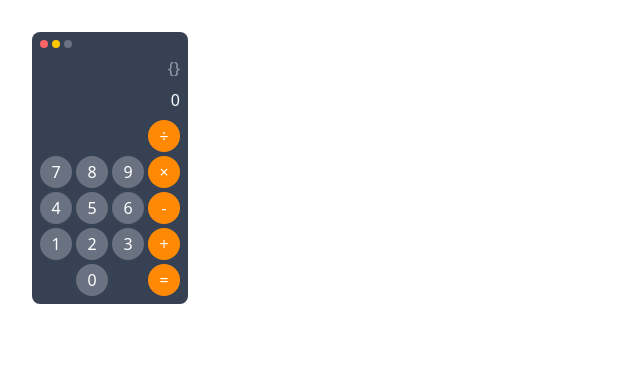
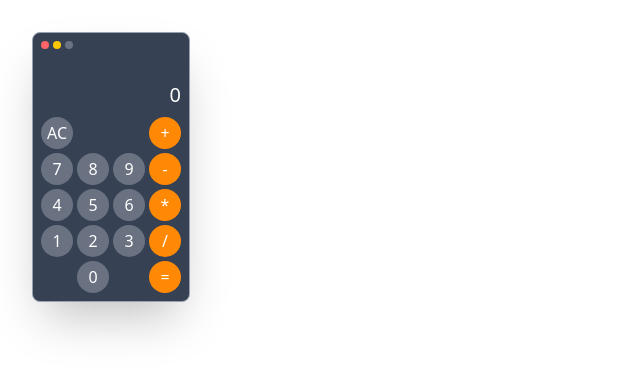
Before and after one commit to kamilszczepanik/calculator, a React (Vite) app: page / in a window 1280 px wide. Shown: the top 374 px of the page, without its empty margins (0-640 px from the left). Built offline with nearby package versions, Linux system fonts and the light colour scheme.

Commit message:
refactor: improve code quality, create components

```diff
--- a/src/App.tsx
+++ b/src/App.tsx
@@ -1,121 +1,92 @@
 import { useState } from "react";
 import "./App.css";
-import { Button } from "./components/ui/button";
-import { WindowActions } from "./WindowActions";
+import { WindowControlButtons } from "./components/WindowControlButtons";
 import { Yallist } from "yallist";
+import { DigitButtons } from "./components/DigitButtons";
+import { OperationButtons } from "./components/OperationButtons";
+import { OPERATIONS } from "./helpers/constants";
+import { Operator } from "./helpers/types";
 
 function App() {
   const [calculations, setCalculations] = useState<string>("0");
+  const [previousCalculations, setPreviousCalculations] = useState<string>("");
 
-  const handleOnClick = (item: string) => {
+  const isOperator = (item: string) =>
+    OPERATIONS.some((action) => action.operator === item);
+
+  const handleDigitClick = (item: string) => {
     if (calculations === "0") {
       if (item !== "0") setCalculations(item);
     } else {
-      setCalculations(calculations.concat(item));
+      if (previousCalculations && calculations && !isOperator(item)) {
+        setCalculations(item);
+      } else {
+        setCalculations(calculations.concat(item));
+      }
+      setPreviousCalculations("");
     }
   };
+
+  const handleOperationClick = () => {
+
+  }
 
   const handleCalculate = () => {
     const calculationsArray = calculations.match(/\d+|\+|-|\/|\*/g) || [];
 
     if (calculationsArray.length < 3) return;
 
-    const history = new Yallist<string>(calculationsArray);
+    const calculationsLinkedList = new Yallist<string>(calculationsArray);
 
-    let temp = 0;
-    let operator: null | "-" | "+" = null;
+    let currentTotal = 0;
+    let operator: Operator | null = null;
 
-    while (history.length) {
-      const firstItem = history.head;
-      if (!firstItem) return;
+    while (calculationsLinkedList.length) {
+      const currentNode = calculationsLinkedList.head;
 
-      switch (firstItem.value) {
-        case "-":
-          operator = "-";
-          break;
-        case "+":
-          operator = "+";
-          break;
-        default:
-          if (operator) {
-            if (operator === "+") {
-              temp += Number(firstItem.value);
-              operator = null;
-            } else if (operator === "-") {
-              temp -= Number(firstItem.value);
-              operator = null;
-            }
-          } else {
-            temp = Number(firstItem.value);
+      if (!currentNode) return;
+
+      const action = OPERATIONS.find((a) => a.operator === currentNode.value);
+
+      if (action) {
+        operator = action.operator as Operator;
+      } else {
+        if (operator) {
+          const operation = OPERATIONS.find(
+            (a) => a.operator === operator
+          )?.operation;
+          if (operation) {
+            currentTotal = operation(currentTotal, Number(currentNode.value));
+            operator = null;
           }
-          break;
+        } else {
+          currentTotal = Number(currentNode.value);
+        }
       }
 
-      history.shift();
+      calculationsLinkedList.shift();
     }
 
-    setCalculations(temp.toString());
+    setPreviousCalculations(calculations);
+    setCalculations(currentTotal.toString());
+  };
+
+  const handleClearCalculations = () => {
+    setCalculations("0");
+    setPreviousCalculations("");
   };
 
   return (
-    <div className="flex flex-col gap-2 bg-gray-700 rounded-lg p-2 w-fit">
-      <WindowActions />
-      <p className="text-right text-gray-400">{JSON.stringify(history)}</p>
-      <p className="text-right text-white">{calculations}</p>
+    <div className="flex flex-col gap-2 bg-gray-700 rounded-lg p-2 w-fit border-gray-400 border shadow-2xl">
+      <WindowControlButtons />
+      <p className="text-right text-gray-400 h-4">{previousCalculations}</p>
+      <p className="text-right text-white text-xl over">{calculations}</p>
       <div className="grid grid-cols-4 gap-1">
-        <div className="col-span-1 flex flex-col gap-1 pt-9">
-          <Button onClick={() => handleOnClick("7")} variant="number">
-            7
-          </Button>
-          <Button onClick={() => handleOnClick("4")} variant="number">
-            4
-          </Button>
-          <Button onClick={() => handleOnClick("1")} variant="number">
-            1
-          </Button>
-        </div>
-        <div className="col-span-1 flex flex-col gap-1 pt-9">
-          <Button onClick={() => handleOnClick("8")} variant="number">
-            8
-          </Button>
-          <Button onClick={() => handleOnClick("5")} variant="number">
-            5
-          </Button>
-          <Button onClick={() => handleOnClick("2")} variant="number">
-            2
-          </Button>
-          <Button onClick={() => handleOnClick("0")} variant="number">
-            0
-          </Button>
-        </div>
-        <div className="col-span-1 flex flex-col gap-1 pt-9">
-          <Button onClick={() => handleOnClick("9")} variant="number">
-            9
-          </Button>
-          <Button onClick={() => handleOnClick("6")} variant="number">
-            6
-          </Button>
-          <Button onClick={() => handleOnClick("3")} variant="number">
-            3
-          </Button>
-        </div>
-        <div className="col-span-1 flex flex-col gap-1">
-          <Button onClick={() => handleOnClick("/")} variant="action">
-            ÷
-          </Button>
-          <Button onClick={() => handleOnClick("*")} variant="action">
-            ×
-          </Button>
-          <Button onClick={() => handleOnClick("-")} variant="action">
-            -
-          </Button>
-          <Button onClick={() => handleOnClick("+")} variant="action">
-            +
-          </Button>
-          <Button onClick={() => handleCalculate()} variant="action">
-            =
-          </Button>
-        </div>
+        <DigitButtons
+          handleDigitClick={handleDigitClick}
+          handleClearCalculationsClick={handleClearCalculations}
+        />
+        <OperationButtons handleCalculate={handleCalculate} handleOperationClick={handleOperationClick} />
       </div>
     </div>
   );
--- /dev/null
+++ b/src/components/DigitButtons.tsx
@@ -0,0 +1,54 @@
+import { Button } from "./ui/button";
+
+interface Props {
+  handleDigitClick: (digit: string) => void;
+  handleClearCalculationsClick: () => void;
+}
+
+export const DigitButtons = ({
+  handleDigitClick,
+  handleClearCalculationsClick,
+}: Props) => {
+  const digits = ["7", "4", "1", "8", "5", "2", "0", "9", "6", "3"];
+
+  return (
+    <>
+      <div className="col-span-1 flex flex-col gap-1">
+        <Button onClick={() => handleClearCalculationsClick()} variant="number">
+          AC
+        </Button>
+        {digits.slice(0, 3).map((digit) => (
+          <Button
+            key={digit}
+            onClick={() => handleDigitClick(digit)}
+            variant="number"
+          >
+            {digit}
+          </Button>
+        ))}
+      </div>
+      <div className="col-span-1 flex flex-col gap-1 pt-9">
+        {digits.slice(3, 7).map((digit) => (
+          <Button
+            key={digit}
+            onClick={() => handleDigitClick(digit)}
+            variant="number"
+          >
+            {digit}
+          </Button>
+        ))}
+      </div>
+      <div className="col-span-1 flex flex-col gap-1 pt-9">
+        {digits.slice(7, 10).map((digit) => (
+          <Button
+            key={digit}
+            onClick={() => handleDigitClick(digit)}
+            variant="number"
+          >
+            {digit}
+          </Button>
+        ))}
+      </div>
+    </>
+  );
+};
--- /dev/null
+++ b/src/components/OperationButtons.tsx
@@ -0,0 +1,29 @@
+import { OPERATIONS } from "../helpers/constants";
+import { Button } from "./ui/button";
+
+interface Props {
+  handleOperationClick: (symbol: string) => void;
+  handleCalculate: () => void;
+}
+
+export const OperationButtons = ({
+  handleOperationClick,
+  handleCalculate,
+}: Props) => {
+  return (
+    <div className="col-span-1 flex flex-col gap-1">
+      {OPERATIONS.map(({ label, operator }) => (
+        <Button
+          key={operator}
+          onClick={() => handleOperationClick(operator)}
+          variant="action"
+        >
+          {label}
+        </Button>
+      ))}
+      <Button onClick={() => handleCalculate()} variant="action">
+        =
+      </Button>
+    </div>
+  );
+};
--- a/src/WindowActions.tsx
+++ b/src/components/WindowControlButtons.tsx
@@ -1,4 +1,4 @@
-export const WindowActions = () => {
+export const WindowControlButtons = () => {
   return (
     <div className="flex gap-1">
       <button className="w-2 h-2 rounded-full bg-red-400" />
--- /dev/null
+++ b/src/helpers/constants.ts
@@ -0,0 +1,8 @@
+import { Operation } from "./types";
+
+export const OPERATIONS: Operation[] = [
+  { operator: "+", label: "+", operation: (a: number, b: number) => a + b },
+  { operator: "-", label: "-", operation: (a: number, b: number) => a - b },
+  { operator: "*", label: "*", operation: (a: number, b: number) => a * b },
+  { operator: "/", label: "/", operation: (a: number, b: number) => a / b },
+];
--- /dev/null
+++ b/src/helpers/types.ts
@@ -0,0 +1,7 @@
+export type Operator = "+" | "-" | "*" | "/";
+
+export type Operation = {
+  operator: Operator;
+  label: Operator;
+  operation: (a: number, b: number) => number;
+};
```
